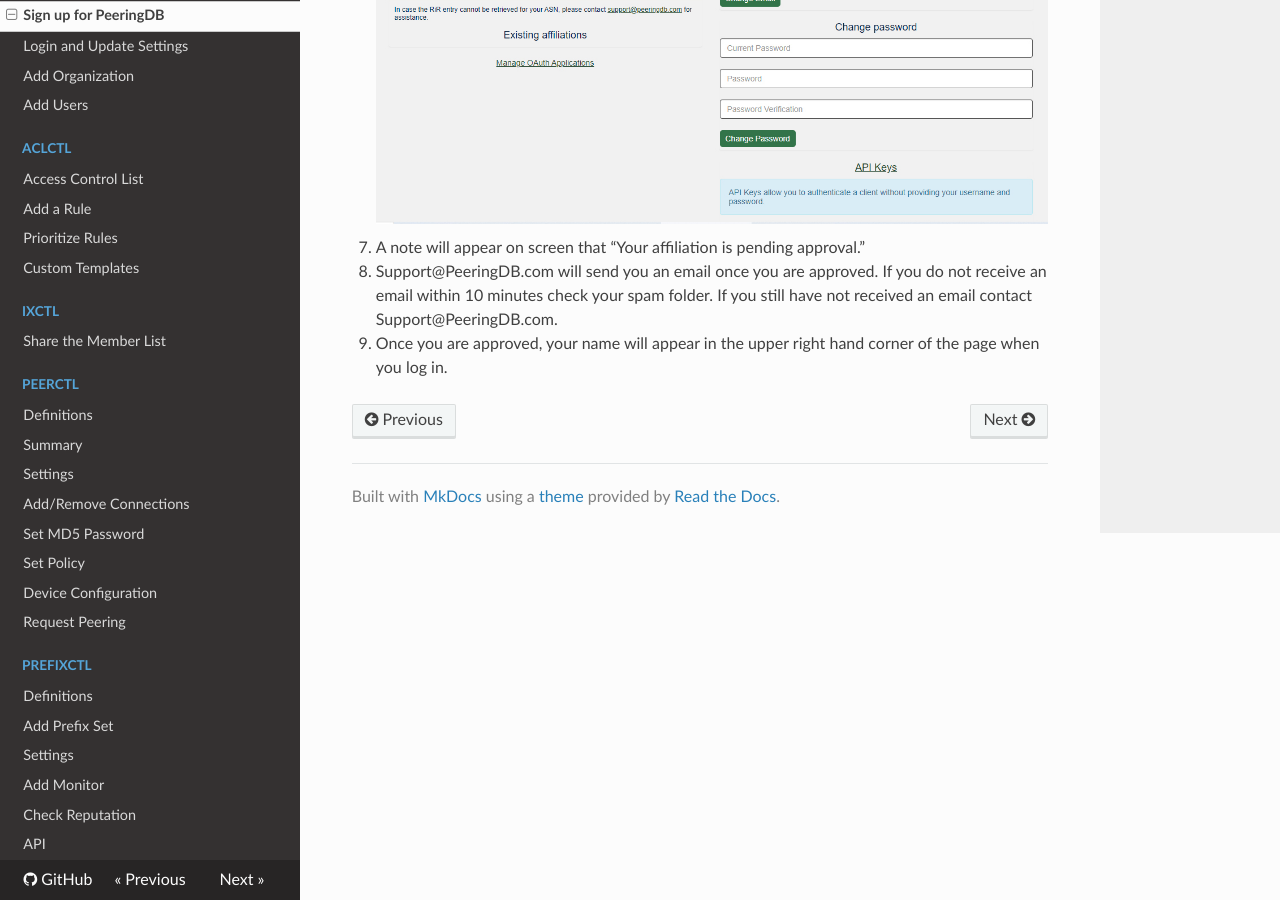
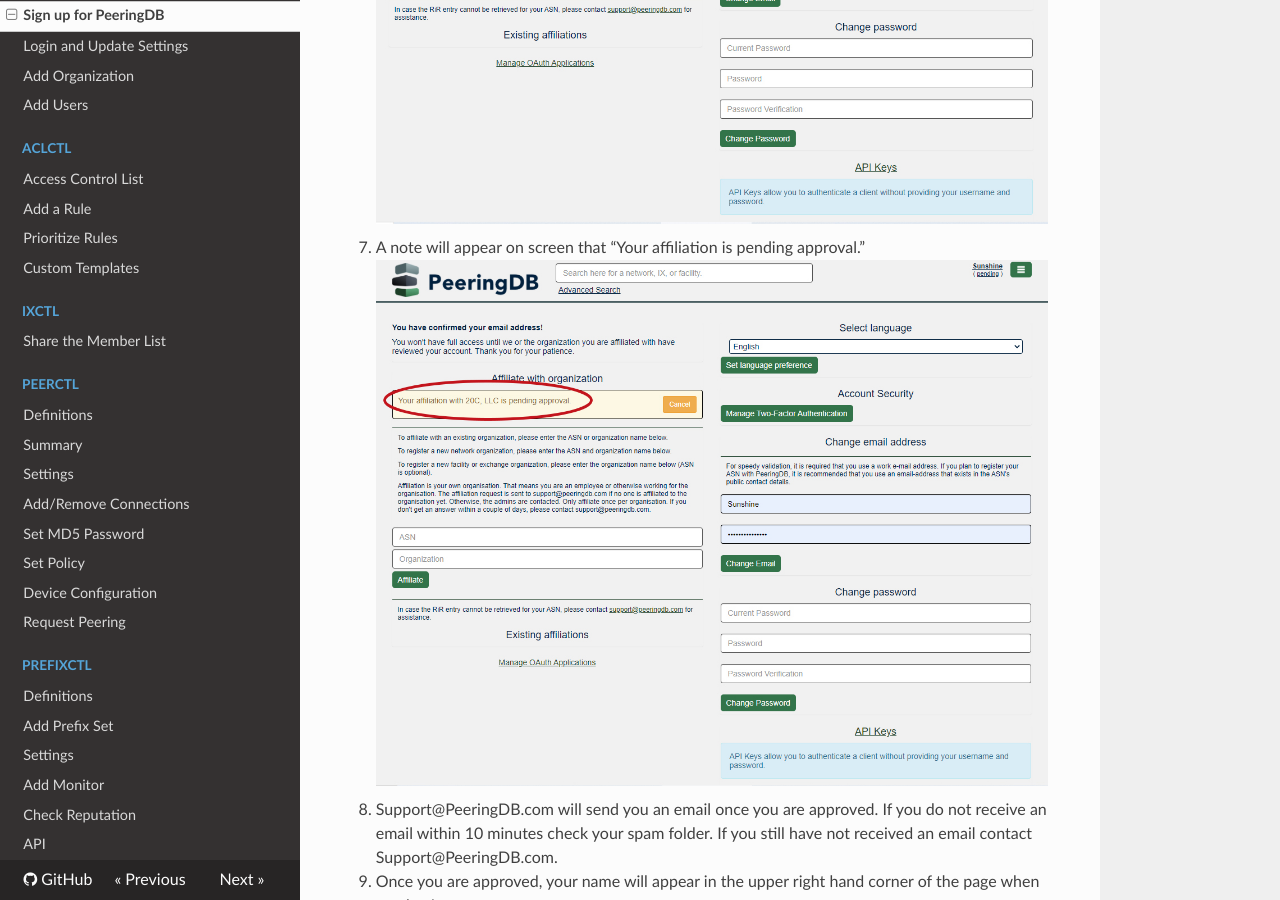
Before and after one commit to fullctl/docs.fullctl.com, an MkDocs documentation site: the page built from docs/aaaCtl/Sign-up-for-PeeringDB.md, in a window 1280 px wide and 900 px high, scrolled down 2005 px. Built offline with MkDocs 1.6.1, drawn with Linux system fonts in a browser that asks for light colours; nearby versions of some CDN libraries.

Commit message:
fix image names

```diff
--- a/docs/aaaCtl/Sign-up-for-PeeringDB.md
+++ b/docs/aaaCtl/Sign-up-for-PeeringDB.md
@@ -11,7 +11,7 @@
 6. Once you have confirmed your email, you will be prompted to “Affiliate with Organization.” Follow the instructions provided to enter the ASN based on whether you are registering with an existing or new organization. Fill in the ASN and Organization fields and click “Affiliate.”
 ![](img/sign-up-for-PeeringDB-images/step6.jpg)
 7. A note will appear on screen that “Your affiliation is pending approval.”
-![](sign-up-for-PeeringDB-images/img/step7.jpg)
+![](img/sign-up-for-PeeringDB-images/step7.jpg)
 8. Support@PeeringDB.com will send you an email once you are approved. If you do not receive an email within 10 minutes check your spam folder. If you still have not received an email contact Support@PeeringDB.com.
 9. Once you are approved, your name will appear in the upper right hand corner of the page when you log in.
-![](sign-up-for-PeeringDB-images/img/step2and9.jpg)
+![](img/sign-up-for-PeeringDB-images/step2and9.jpg)
```
Also changed, not shown: docs/aaaCtl/Sign-up-for-account.md (+1 -1 lines), docs/ixctl/Create-or-import-an-internet-exchange.md (renamed from docs/Create-or-import-an-internet-exchange.md).
